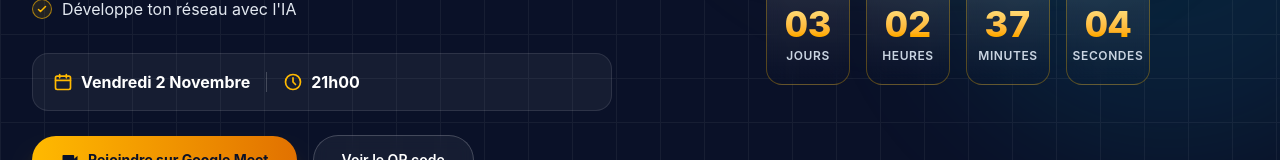
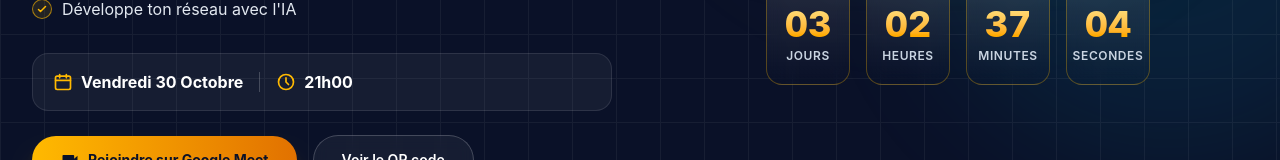
Before and after one commit to rmmpresentation-droid/Formation-ia, a React (Vite) app: page / in a window 1280 px wide. Shown: the part 626-786 px from the top of the page. Built offline with nearby package versions, Linux system fonts and the light colour scheme.

Commit message:
Update config.ts

```diff
--- a/src/config.ts
+++ b/src/config.ts
@@ -5,7 +5,7 @@
 // Format: new Date(year, monthIndex(0-11), day, hour, minute)
 export const EVENT_DATE = new Date(2026, 9, 30, 21, 0, 0);
 
-export const EVENT_DATE_LABEL = "Vendredi 2 Novembre";
+export const EVENT_DATE_LABEL = "Vendredi 30 Octobre";
 export const EVENT_TIME_LABEL = "21h00";
 
 // Replace with the real Google Meet link before going live.
```
